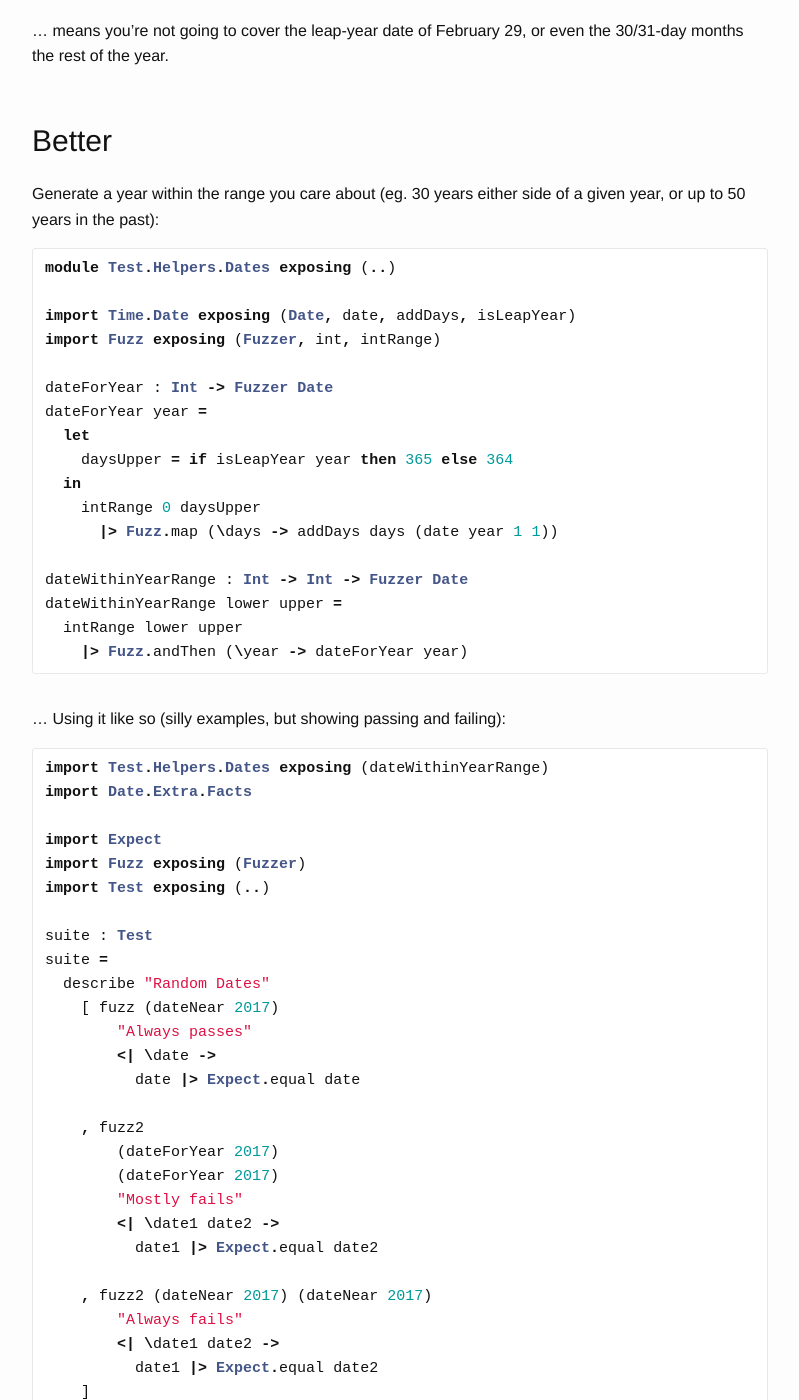
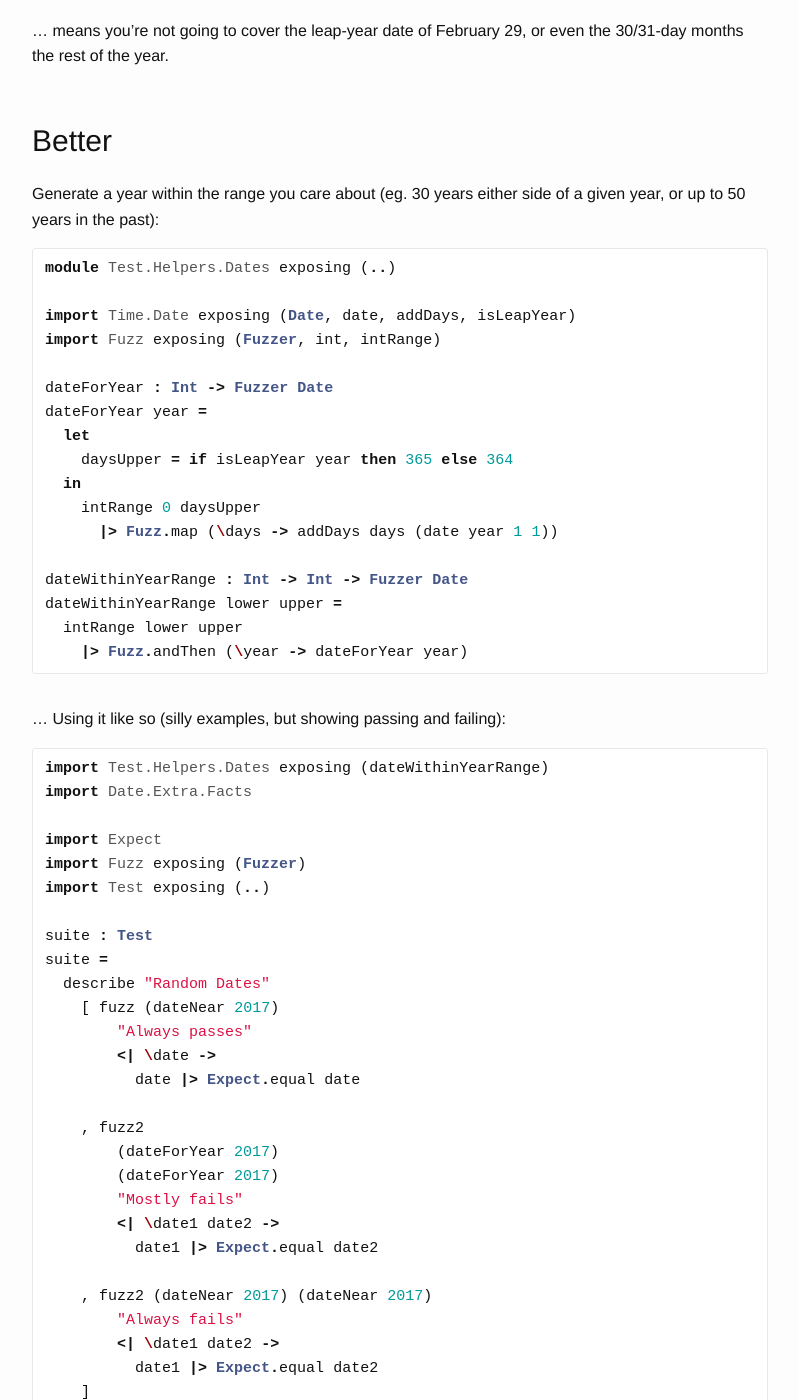
Before and after one commit to damncabbage/deadname.id.au, a Jekyll site: the page built from _posts/2017-10-07-generating-dates-for-fuzzing-with-elm-test.markdown, in a window 1280 px wide and 1400 px high, scrolled down 1131 px. Shown: the whole window, without its empty margins (240-1039 px from the left). Built offline with Jekyll 4.4.1, drawn with Linux system fonts in a browser that asks for light colours; some of the changed text lies outside the part shown.

Commit message:
Switch to Haskell for code blocks; Elm highlighter doesn't exist for Rouge.

````diff
--- a/_posts/2017-10-07-generating-dates-for-fuzzing-with-elm-test.markdown
+++ b/_posts/2017-10-07-generating-dates-for-fuzzing-with-elm-test.markdown
@@ -19,7 +19,7 @@ Generating dates are something that I've found to be a bit of a pain. For the ex
 
 Generating the individual parts (year, month, day) with a bunch of `Int`s, eg.
 
-```elm
+```haskell
 import Time.Date exposing (Date, date)
 import Fuzz exposing (Fuzzer, int)
 
@@ -38,7 +38,7 @@ sillyDate =
 
 And coming up with "sensible" numbers, eg.
 
-```elm
+```haskell
 conservativeDate : Fuzzer Date
 conservativeDate =
   Fuzz.map3 (\y m d -> date y m d)
@@ -54,7 +54,7 @@ conservativeDate =
 
 Generate a year within the range you care about (eg. 30 years either side of a given year, or up to 50 years in the past):
 
-```elm
+```haskell
 module Test.Helpers.Dates exposing (..)
 
 import Time.Date exposing (Date, date, addDays, isLeapYear)
@@ -76,7 +76,7 @@ dateWithinYearRange lower upper =
 
 ... Using it like so (silly examples, but showing passing and failing):
 
-```elm
+```haskell
 import Test.Helpers.Dates exposing (dateWithinYearRange)
 import Date.Extra.Facts
 
@@ -154,7 +154,8 @@ Given (Date { year = 2019, month = 1, day = 1 },Date { year = 2019, month = 1, d
 ## Final Words of Warning
 
 1) The `Date` type that the `elm-community/elm-time` library exports is a _different_ one to the one that the core `Date` module exposes, but the latter [appears to be going away](https://github.com/elm-lang/core/commit/a892fdf705f83523752c5469384e9880fbdfe3b1#diff-25d902c24283ab8cfbac54dfa101ad31). You may need to convert between the two, so just in case you do:
-```elm
+
+```haskell
 import Time.Date as Time
 import Date as Core
 
````
